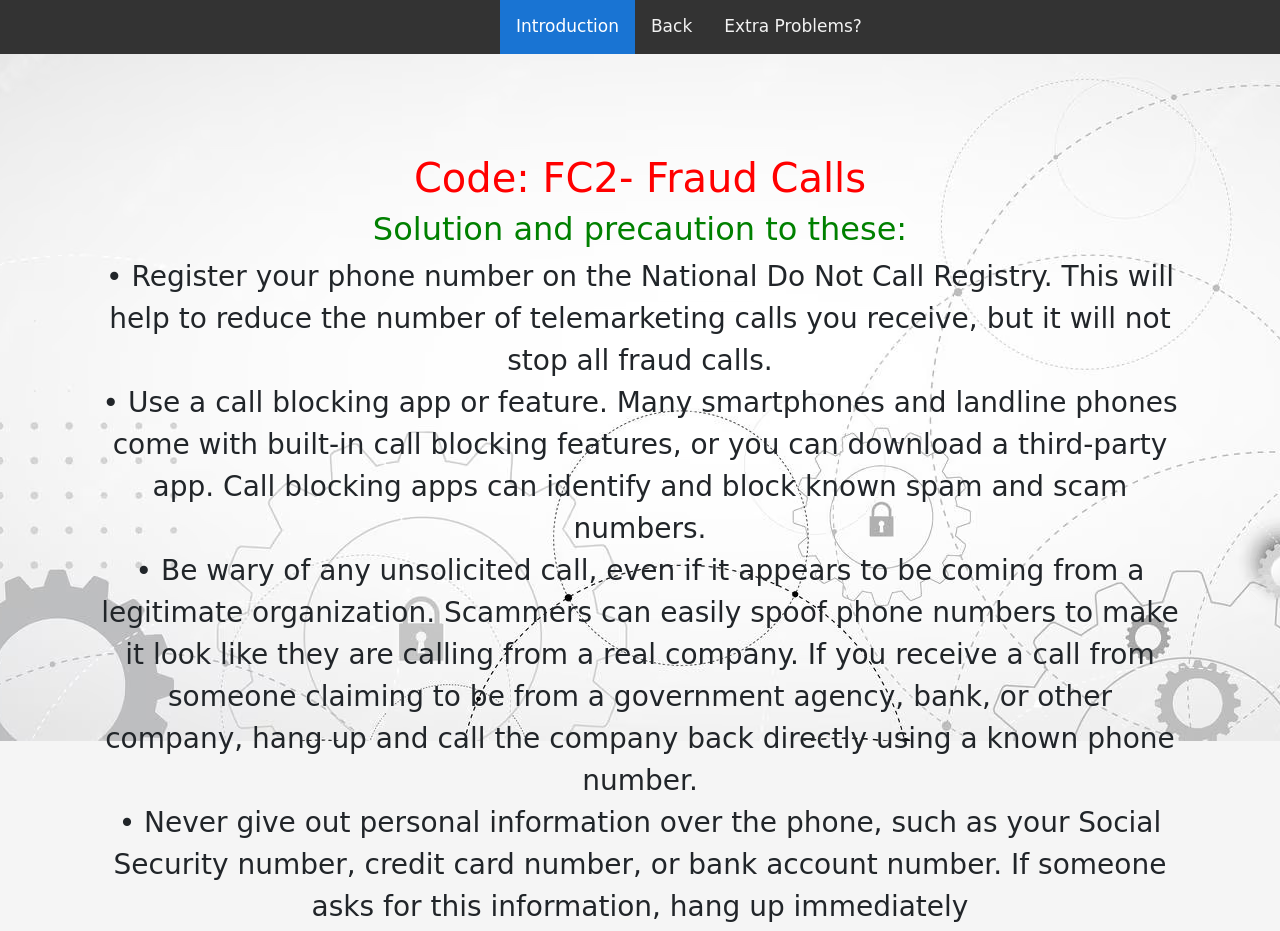
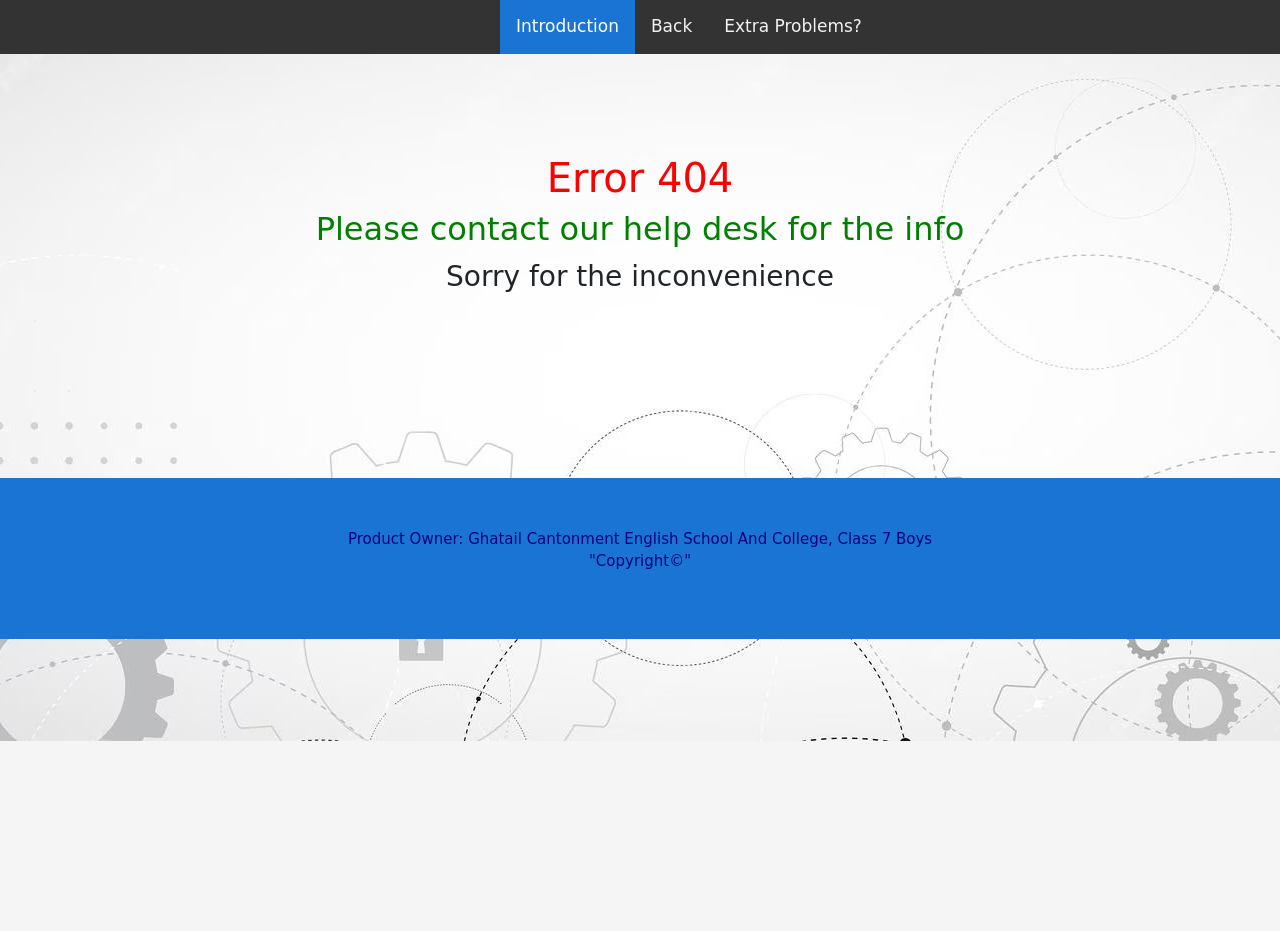
Before and after one commit to Shuaib2010/Digital-Help-Desk-Class-Seven-GCESC-Group-A, a plain HTML site: page FA2.html in a window 1280 px wide. Shown: the top 931 px of the page. After the commit the page ends 800 px from the top, so only its background shows below. Drawn offline with nearby package versions, Linux system fonts and the light colour scheme; a web font is replaced by a local one.

Commit message:
Error change

```diff
--- a/FA2.html
+++ b/FA2.html
@@ -31,12 +31,9 @@
       <a href="extra.html">Extra Problems?</a>
     </div>
     <div class="body">
-      <h1>Code: FC2- Fraud Calls</h1>
-      <h2>Solution and precaution to these:</h2>
-      <p>•  Register your phone number on the National Do Not Call Registry. This will help to reduce the number of telemarketing calls you receive, but it will not stop all fraud calls.<br>
-• Use a call blocking app or feature. Many smartphones and landline phones come with built-in call blocking features, or you can download a third-party app. Call blocking apps can identify and block known spam and scam numbers.<br>
-• Be wary of any unsolicited call, even if it appears to be coming from a legitimate organization. Scammers can easily spoof phone numbers to make it look like they are calling from a real company. If you receive a call from someone claiming to be from a government agency, bank, or other company, hang up and call the company back directly using a known phone number.<br>
-• Never give out personal information over the phone, such as your Social Security number, credit card number, or bank account number. If someone asks for this information, hang up immediately
+      <h1>Error 404</h1>
+      <h2>Please contact our help desk for the info</h2>
+      <p>Sorry for the inconvenience
 </p>
     </div>
 
```
